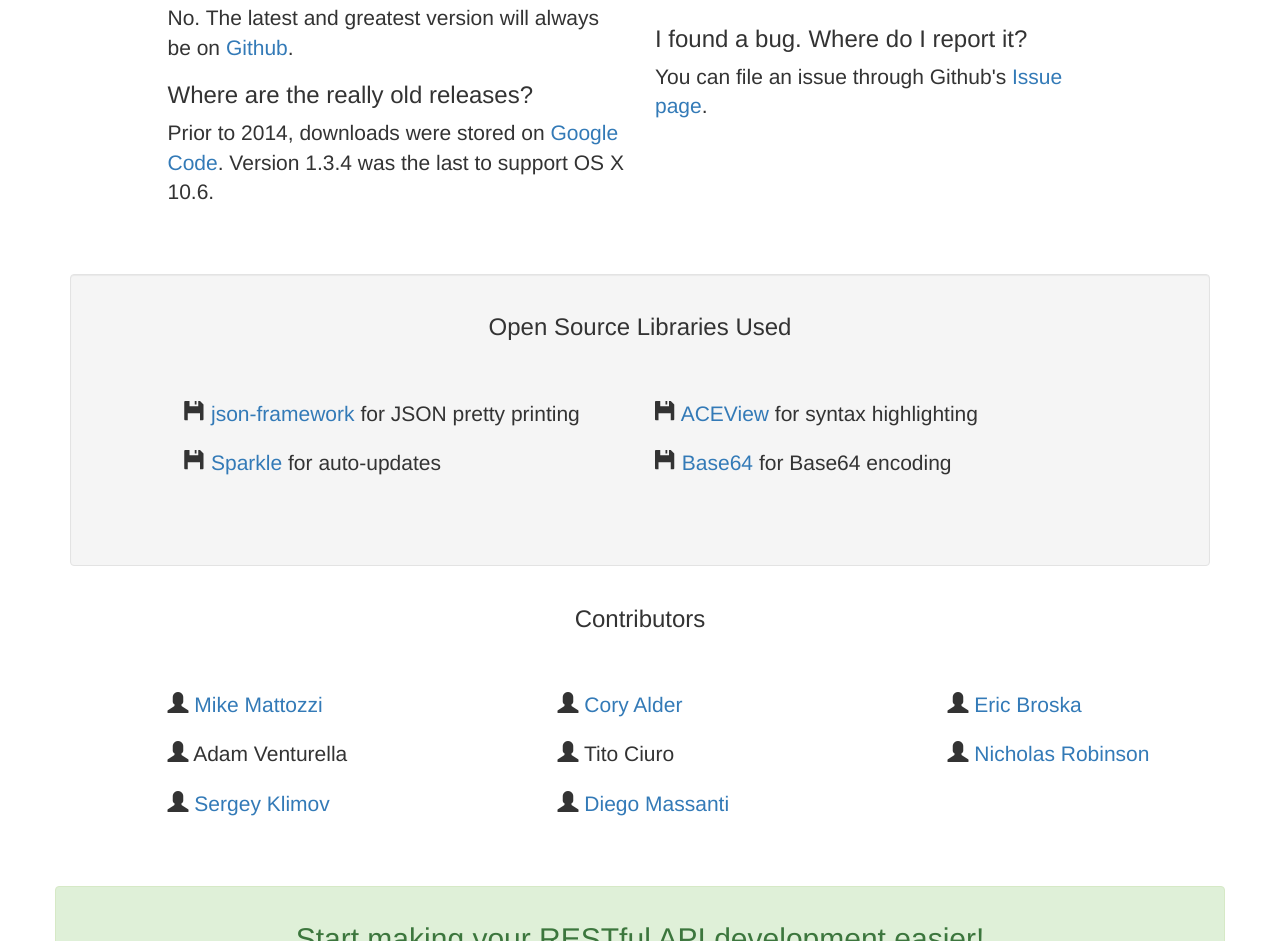
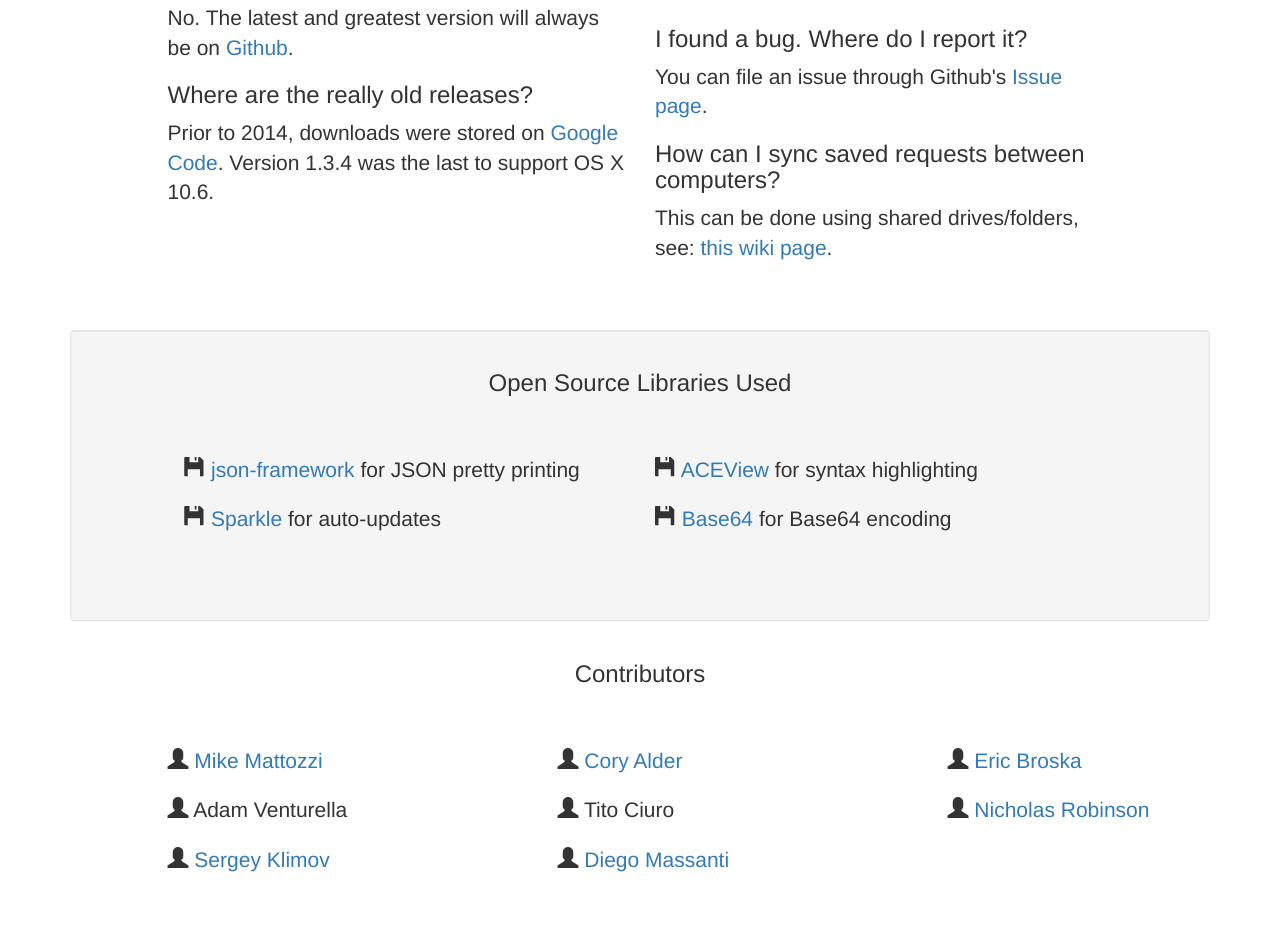
Before and after one commit to mmattozzi/cocoa-rest-client, a plain HTML site: page index.html in a window 1280 px wide. Shown: the part 2914-3855 px from the top of the page. Drawn offline with nearby package versions, Linux system fonts and the light colour scheme.

Commit message:
Link to sharing wiki page

```diff
--- a/index.html
+++ b/index.html
@@ -184,6 +184,10 @@
 					<p class="lead">
 						You can file an issue through Github's <a href="https://github.com/mmattozzi/cocoa-rest-client/issues?state=open">Issue page</a>.
 					</p>
+					<h3>How can I sync saved requests between computers?</h3>
+					<p class="lead">
+						This can be done using shared drives/folders, see: <a href="https://github.com/mmattozzi/cocoa-rest-client/wiki/How-to-share-saved-requests-between-computers">this wiki page</a>.
+					</p>
 				</div>
 			</div>
 
```
